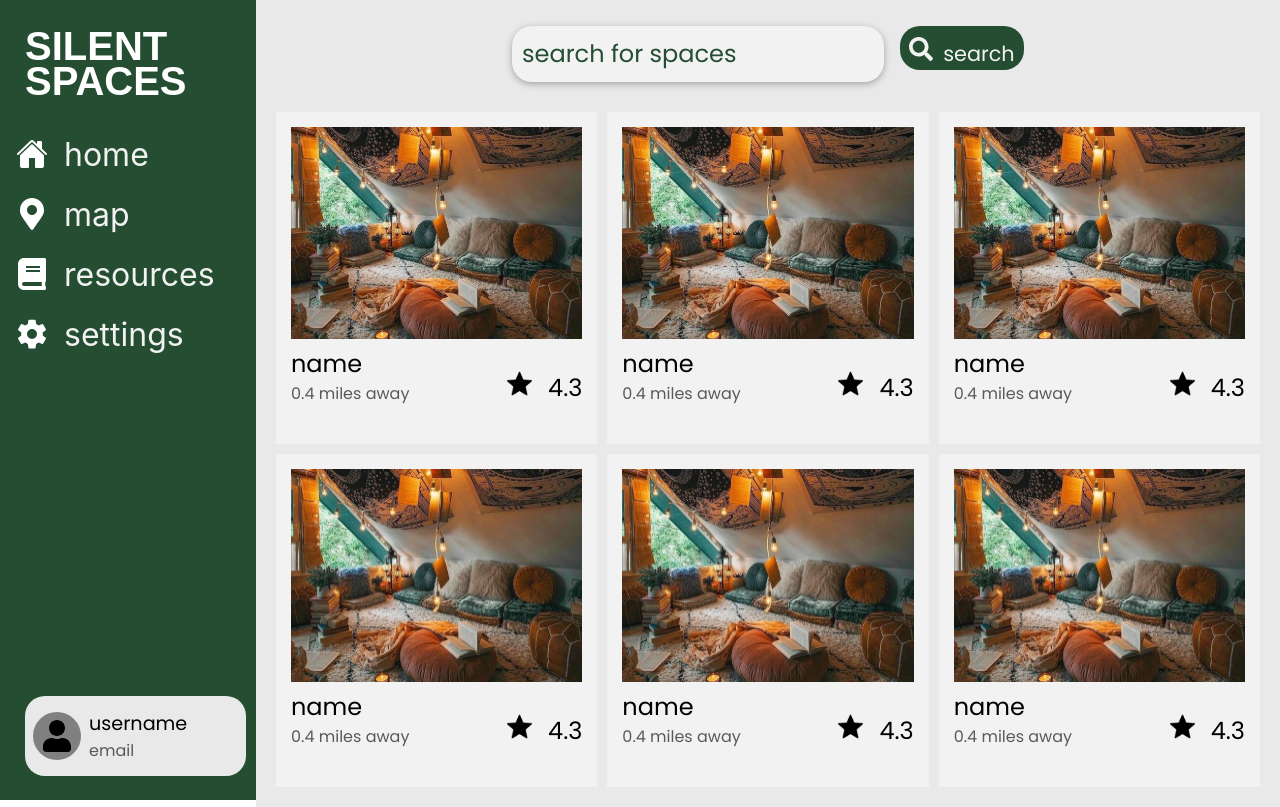
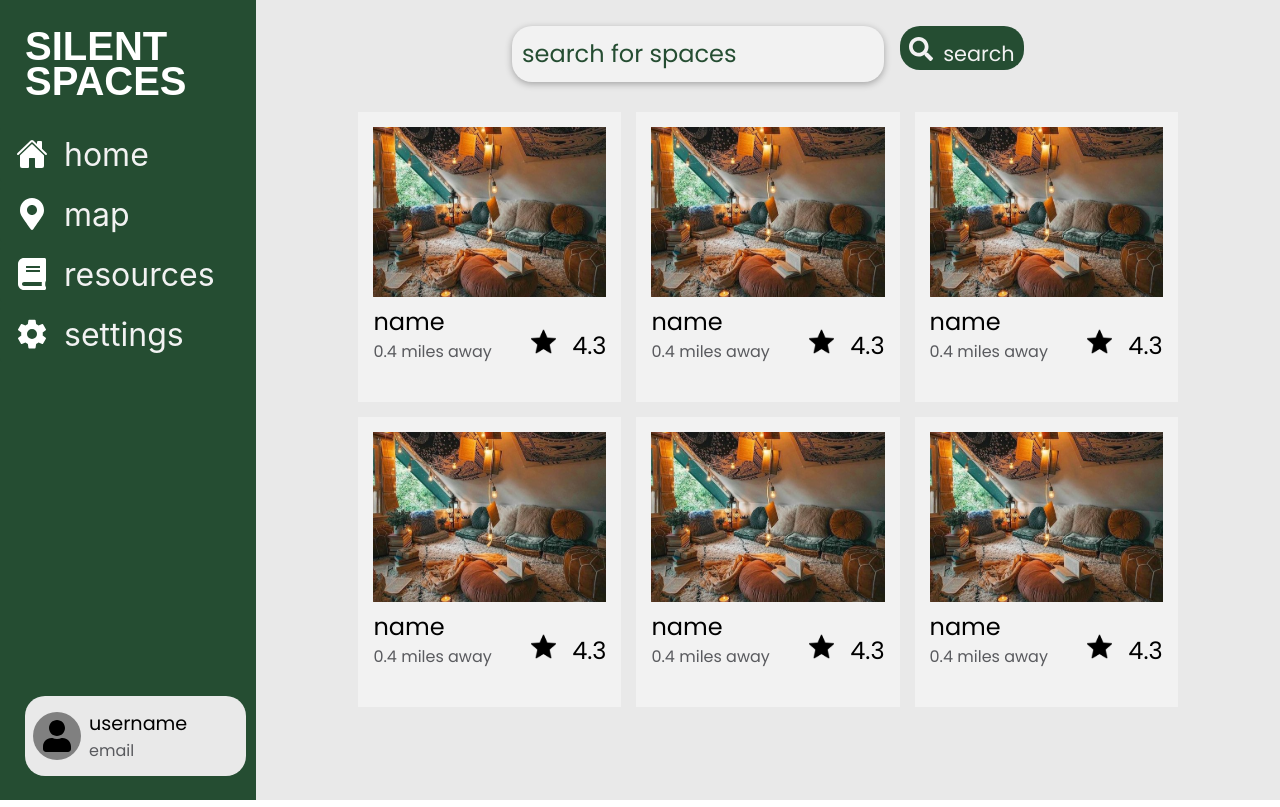
Before and after one commit to Olympicene/Silent-Spaces, a React (Create React App) app in the folder Coding Project/client/: page /menu in a window 1280 px wide. Built offline with nearby package versions, Linux system fonts and the light colour scheme; no server answers.

Commit message:
fixed spacing for kevin's sake

```diff
--- a/Coding Project/client/src/views/Home/HomePage.css
+++ b/Coding Project/client/src/views/Home/HomePage.css
@@ -16,7 +16,9 @@
     display: grid;
     grid-template-columns: auto auto auto;
     background-color: #E9E9E9;
-    grid-gap: 10px;
+    grid-gap: 15px;
+    padding-left: 10%;
+    padding-right: 10%;
 }
 
 /* menu page styles */
```
